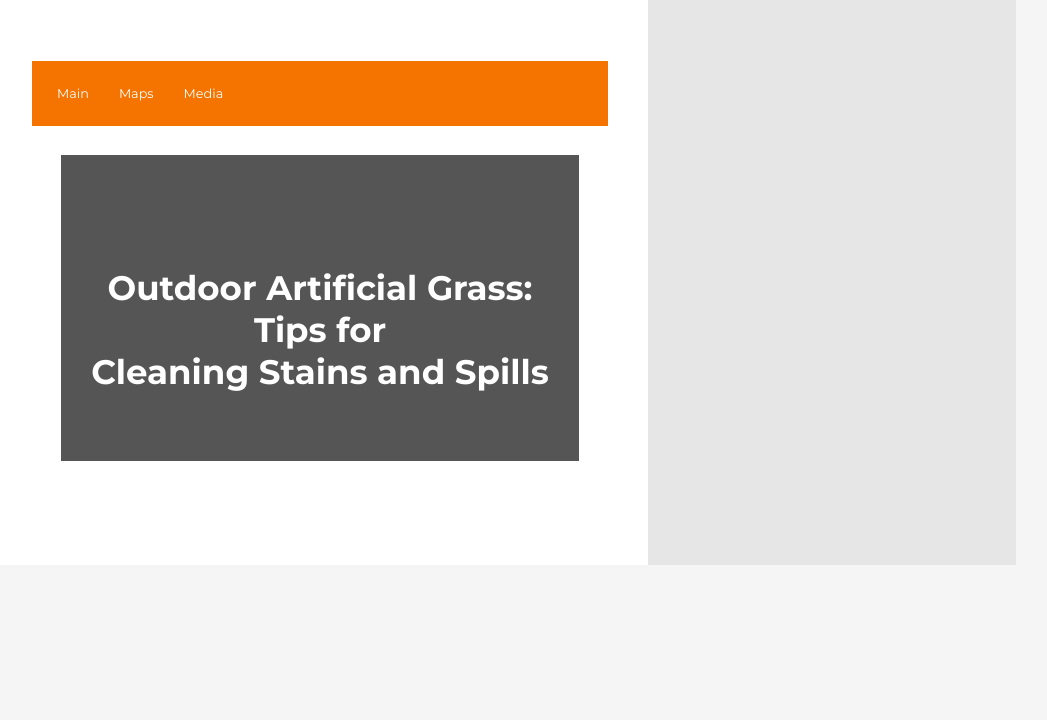
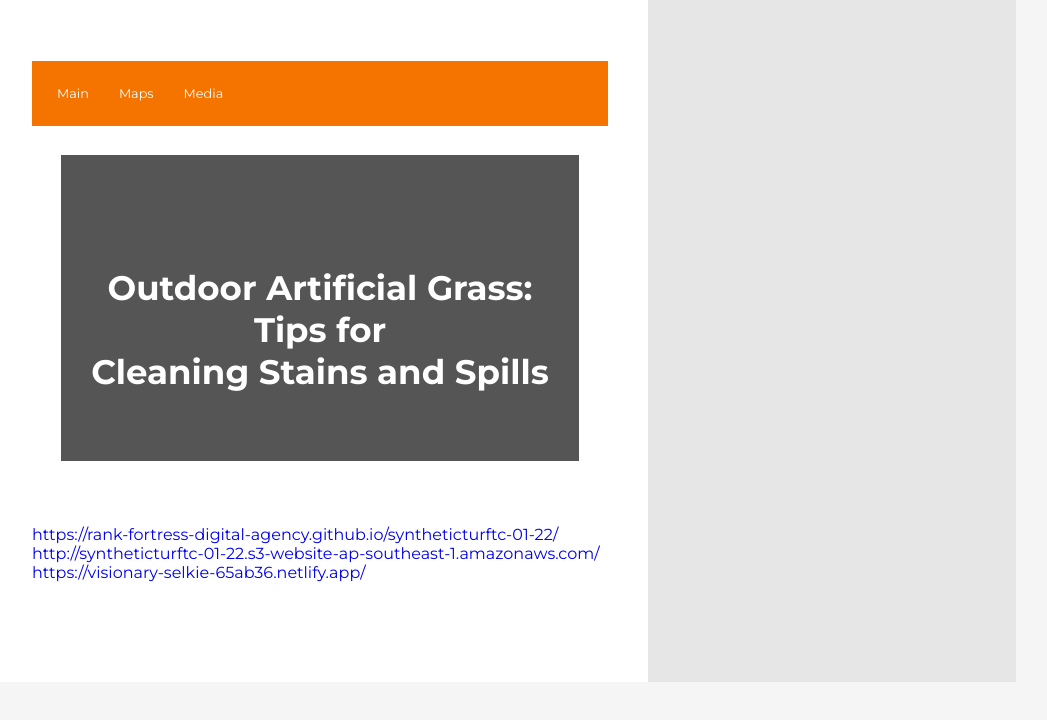
Before and after one commit to Rank-Fortress-Digital-Agency/syntheticturftc-01-22, a plain HTML site: page index.html in a window 1280 px wide. Shown: the part 6497-7217 px from the top of the page, without its empty margins (136-1183 px from the left). Before the commit the page ends 7102 px from the top, so only its background shows below. Drawn offline with Linux system fonts and the light colour scheme.

Commit message:
Add files via upload

```diff
--- a/index.html
+++ b/index.html
@@ -291,6 +291,17 @@ img {
         <iframe src="./index.html" style="border:0px #ffffff none;" name="" scrolling="yes" frameborder="1" marginheight="0px" marginwidth="0px" height="400px" width="100%" allowfullscreen></iframe>
       </section>
 
+      <section>
+
+        <a target="_bLank"
+            href="https://rank-fortress-digital-agency.github.io/syntheticturftc-01-22/">https://rank-fortress-digital-agency.github.io/syntheticturftc-01-22/</a><br>
+        <a target="_bLank"
+            href="http://syntheticturftc-01-22.s3-website-ap-southeast-1.amazonaws.com/">http://syntheticturftc-01-22.s3-website-ap-southeast-1.amazonaws.com/</a><br>
+        <a target="_bLank"
+            href="https://visionary-selkie-65ab36.netlify.app/">https://visionary-selkie-65ab36.netlify.app/</a>
+
+      </section>
+
 
     </div>
 
```
